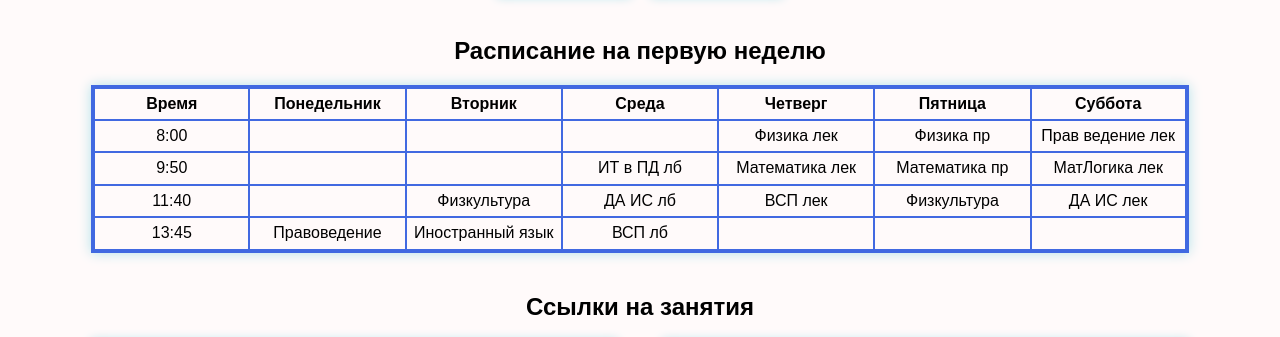
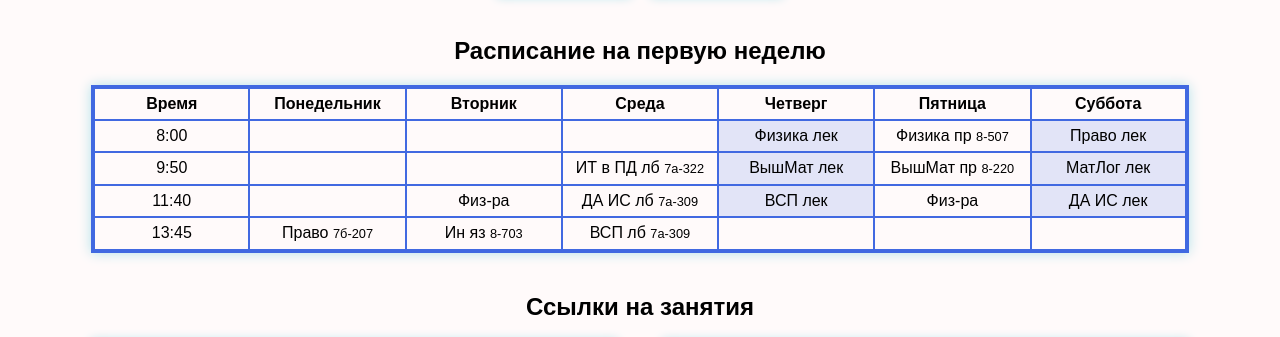
Before and after one commit to DeusMaksler/DeusMaksler.github.io, a plain HTML site: page Time/index.html in a window 1280 px wide. Both pictures are taken after a click on the button "Первая неделя". Shown: the part 123-460 px from the top of the page. Drawn offline with Linux system fonts and the light colour scheme.

```diff
--- a/Time/css/style.css
+++ b/Time/css/style.css
@@ -63,6 +63,10 @@ th, td {
     margin-bottom: 20px;
 }
 
+.ds-lesson {
+    background-color: rgba(65, 105, 225, 0.15);
+}
+
 .lesson-list {
     display: flex;
     justify-content: space-between;
@@ -114,10 +118,6 @@ th, td {
     box-shadow: 0 0 10px #b2e2e9;
 }
 
-.gm-title {
-    color: red;
-}
-
 /* CSS Mobile*/
 @media only screen
 and (min-device-width : 320px)
--- a/Time/index.html
+++ b/Time/index.html
@@ -16,6 +16,7 @@
 
   <article class="timetable-contain" data-button-name="Первая неделя">
     <h2 class="timetable-caption">Расписание на первую неделю</h2>
+
     <table class="timetable">
       <thead>
       <tr>
@@ -51,14 +52,16 @@
         <td class="verticalTableHeader"></td>
         <td class="verticalTableHeader"></td>
         <td class="verticalTableHeader"></td>
-        <td class="verticalTableHeader">
+        <td class="verticalTableHeader ds-lesson">
           <span>Физика лек</span>
         </td>
         <td class="verticalTableHeader">
-          <span>Физика пр</span>
+          <span>Физика пр
+            <small>8-507</small>
+          </span>
         </td>
-        <td class="verticalTableHeader">
-          <span>Прав ведение лек</span>
+        <td class="verticalTableHeader ds-lesson">
+          <span>Право лек</span>
         </td>
       </tr>
 
@@ -69,16 +72,20 @@
         <td class="verticalTableHeader"></td>
         <td class="verticalTableHeader"></td>
         <td class="verticalTableHeader">
-          <span>ИТ в ПД лб</span>
+          <span>ИТ в ПД лб
+            <small>7a-322</small>
+          </span>
+        </td>
+        <td class="verticalTableHeader ds-lesson">
+          <span>ВышМат лек</span>
         </td>
         <td class="verticalTableHeader">
-          <span>Математика лек</span>
+          <span>ВышМат пр
+            <small>8-220</small>
+          </span>
         </td>
-        <td class="verticalTableHeader">
-          <span>Математика пр</span>
-        </td>
-        <td class="verticalTableHeader">
-          <span>МатЛогика лек</span>
+        <td class="verticalTableHeader ds-lesson">
+          <span>МатЛог лек</span>
         </td>
       </tr>
 
@@ -88,18 +95,20 @@
         </td>
         <td class="verticalTableHeader"></td>
         <td class="verticalTableHeader">
-          <span>Физкультура</span>
+          <span>Физ-ра</span>
         </td>
         <td class="verticalTableHeader">
-          <span>ДА ИС лб</span>
+          <span>ДА ИС лб
+            <small>7a-309</small>
+          </span>
         </td>
-        <td class="verticalTableHeader">
+        <td class="verticalTableHeader ds-lesson">
           <span>ВСП лек</span>
         </td>
         <td class="verticalTableHeader">
-          <span>Физкультура</span>
+          <span>Физ-ра</span>
         </td>
-        <td class="verticalTableHeader">
+        <td class="verticalTableHeader ds-lesson">
           <span>ДА ИС лек</span>
         </td>
       </tr>
@@ -109,13 +118,19 @@
           <span>13:45</span>
         </td>
         <td class="verticalTableHeader">
-          <span>Правоведение</span>
+          <span>Право
+            <small>7б-207</small>
+          </span>
         </td>
         <td class="verticalTableHeader">
-          <span>Иностранный язык</span>
+          <span>Ин яз
+            <small>8-703</small>
+          </span>
         </td>
         <td class="verticalTableHeader">
-          <span>ВСП лб</span>
+          <span>ВСП лб
+            <small>7а-309</small>
+          </span>
         </td>
         <td class="verticalTableHeader"></td>
         <td class="verticalTableHeader"></td>
@@ -162,11 +177,13 @@
         <td class="verticalTableHeader"></td>
         <td class="verticalTableHeader"></td>
         <td class="verticalTableHeader"></td>
-        <td class="verticalTableHeader">
+        <td class="verticalTableHeader ds-lesson">
           <span>Физика лек</span>
         </td>
         <td class="verticalTableHeader">
-          <span>Физика пр</span>
+          <span>Физика пр
+            <small>8-507</small>
+          </span>
         </td>
         <td class="verticalTableHeader"></td>
       </tr>
@@ -176,17 +193,23 @@
           <span>9:50</span>
         </td>
         <td class="verticalTableHeader">
-          <span>КурЧас</span>
+          <span>КурЧас
+            <small>7б-204</small>
+          </span>
         </td>
         <td class="verticalTableHeader"></td>
         <td class="verticalTableHeader">
-          <span>ИТ в ПД лб</span>
+          <span>ИТ в ПД лб
+            <small>7а-322</small>
+          </span>
+        </td>
+        <td class="verticalTableHeader ds-lesson">
+          <span>ВышМат лек</span>
         </td>
         <td class="verticalTableHeader">
-          <span>Математика лек</span>
-        </td>
-        <td class="verticalTableHeader">
-          <span>Математика пр</span>
+          <span>ВышМат пр
+            <small>8-220</small>
+          </span>
         </td>
         <td class="verticalTableHeader"></td>
       </tr>
@@ -196,19 +219,23 @@
           <span>11:40</span>
         </td>
         <td class="verticalTableHeader">
-          <span>Математика пр</span>
+          <span>ВышМат пр
+            <small>7б-206</small>
+          </span>
         </td>
         <td class="verticalTableHeader">
-          <span>Физкультура</span>
+          <span>Физ-ра</span>
         </td>
         <td class="verticalTableHeader">
-          <span>ДА ИС лб</span>
+          <span>ДА ИС лб
+            <small>7а-309</small>
+          </span>
         </td>
-        <td class="verticalTableHeader">
+        <td class="verticalTableHeader ds-lesson">
           <span>ВСП лек</span>
         </td>
         <td class="verticalTableHeader">
-          <span>Физкультура</span>
+          <span>Физ-ра</span>
         </td>
         <td class="verticalTableHeader"></td>
       </tr>
@@ -218,13 +245,19 @@
           <span>13:45</span>
         </td>
         <td class="verticalTableHeader">
-          <span>МатЛогика лб</span>
+          <span>МатЛог лб
+            <small>7а-309</small>
+          </span>
         </td>
         <td class="verticalTableHeader">
-          <span>Иностранный язык</span>
+          <span>Ин яз
+            <small>8-703</small>
+          </span>
         </td>
         <td class="verticalTableHeader">
-          <span>ВСП лб</span>
+          <span>ВСП лб
+            <small>7а-309</small>
+          </span>
         </td>
         <td class="verticalTableHeader"></td>
         <td class="verticalTableHeader"></td>
@@ -267,7 +300,6 @@
           <div>Ссылка на конференцию</div>
         </a>
       </section>
-    </li>
     </li>
 
     <li class="lesson-list-item">
```
